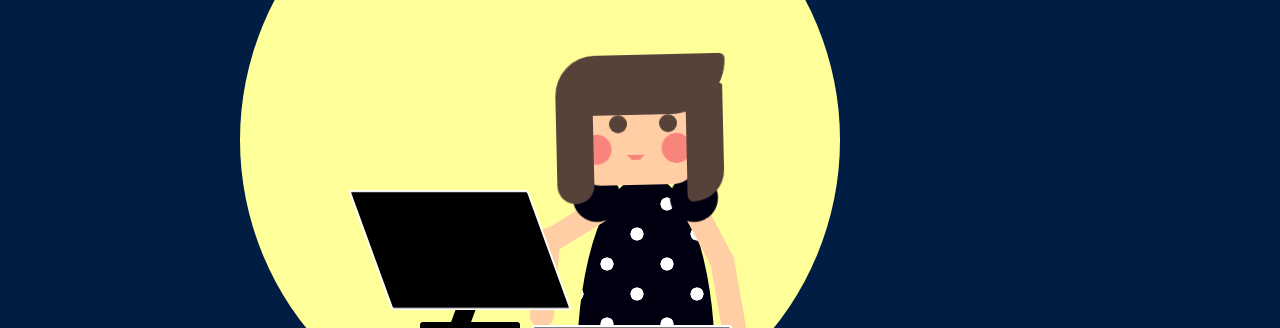
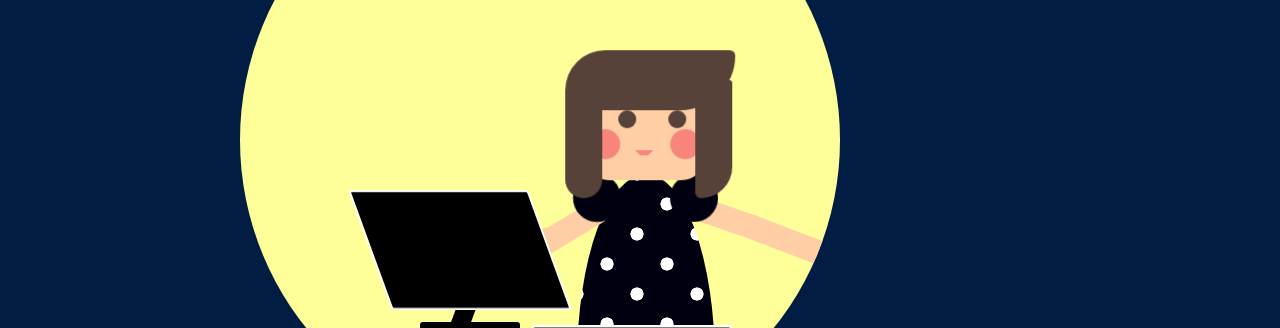
Before and after one commit to annamardesign/AnnaPortfolio, a React (Create React App) app: page /resume in a window 1280 px wide. Shown: the part 400-728 px from the top of the page. Built offline with nearby package versions, Linux system fonts and the light colour scheme.

Commit message:
Faster animation

```diff
--- a/src/animation.css
+++ b/src/animation.css
@@ -30,7 +30,7 @@ height: 110px;
 border-radius: 30px 30px 24px 24px;
 background: #FFCEA5;
 transform-origin: bottom center;
-animation: head 30s linear infinite;
+animation: head 20s linear infinite;
 z-index: 300;
 }
 
@@ -108,7 +108,7 @@ height: 18px;
 border-radius: 50%;
 background: #564239;
 box-shadow: 50px 0 0 0 #564239;
-animation: eyes 30s linear infinite;
+animation: eyes 20s linear infinite;
 z-index: 6;
 }
 .mouth {
@@ -136,7 +136,7 @@ transform-origin: 12px 12px;
 transform: rotate(-30deg);
 background: #FFCEA5;
 z-index: 4;
-animation: rightArm 30s linear infinite;
+animation: rightArm 20s linear infinite;
 }
 
 .rightArm:before {
@@ -148,7 +148,7 @@ border-radius: 12px;
 transform-origin: 12px 12px;
 transform: rotate(30deg);
 background: #FFCEA5;
-animation: rightForearm 30s linear infinite;
+animation: rightForearm 20s linear infinite;
 content: '';
 position: absolute;
 }
@@ -165,7 +165,7 @@ transform-origin: 12px 12px;
 transform: rotate(30deg);
 background: #FFCEA5;
 z-index: 4;
-animation: leftArm 30s linear infinite;
+animation: leftArm 20s linear infinite;
 }
 
 .leftArm:before {
@@ -177,7 +177,7 @@ border-radius: 12px;
 transform-origin: 12px 12px;
 transform: rotate(-22deg);
 background: #FFCEA5;
-animation: leftForearm 30s linear infinite;
+animation: leftForearm 20s linear infinite;
 content: '';
 position: absolute;
 }
@@ -208,7 +208,7 @@ height: 48px;
 border-radius: 50%;
 background-color:#001;
 z-index:200;
-animation: leftForearm 30s linear infinite;
+animation: leftForearm 20s linear infinite;
 }
 
 .rsleeve {
@@ -221,7 +221,7 @@ height: 48px;
 border-radius: 50%;
 background-color:#001;
 z-index:200;
-animation: rightForearm 30s linear infinite;
+animation: rightForearm 20s linear infinite;
 }
 
 .table {
@@ -293,19 +293,19 @@ position: absolute;
 left: 80px;
 bottom: 200px;
 z-index: 2;
-animation: bird 30s linear infinite;
+animation: bird 20s linear infinite;
 }
 
 .bird-body {
 content: '';
 position: absolute;
 top: 0px;
-left: 25px;
+left: 30px;
 width: 96px;
 height: 56px;
 border-radius: 37px 10px;
 background: #d6e7ca;
-animation: birdBody 30s linear infinite;
+animation: birdBody 20s linear infinite;
 background-color: #004f8c;
 background-image: url("https://www.transparenttextures.com/patterns/subtle-white-feathers.png");
 }
@@ -328,7 +328,7 @@ width: 14px;
 height: 14px;
 border-radius: 50%;
 background: #012135;
-animation: birdEye 30s linear infinite;
+animation: birdEye 20s linear infinite;
 background-image: url("https://www.transparenttextures.com/patterns/subtle-white-feathers.png");
 content: '';
 position: absolute;
@@ -371,7 +371,7 @@ border-radius: 43px 0 0 0;
 background: linear-gradient(62deg, #d6e7ca 65%, transparent 65%);
 transform-origin: bottom right;
 transform: rotate(28deg);
-animation: birdWing 30s linear infinite;
+animation: birdWing 20s linear infinite;
 }
 
 .wing:before {
```
